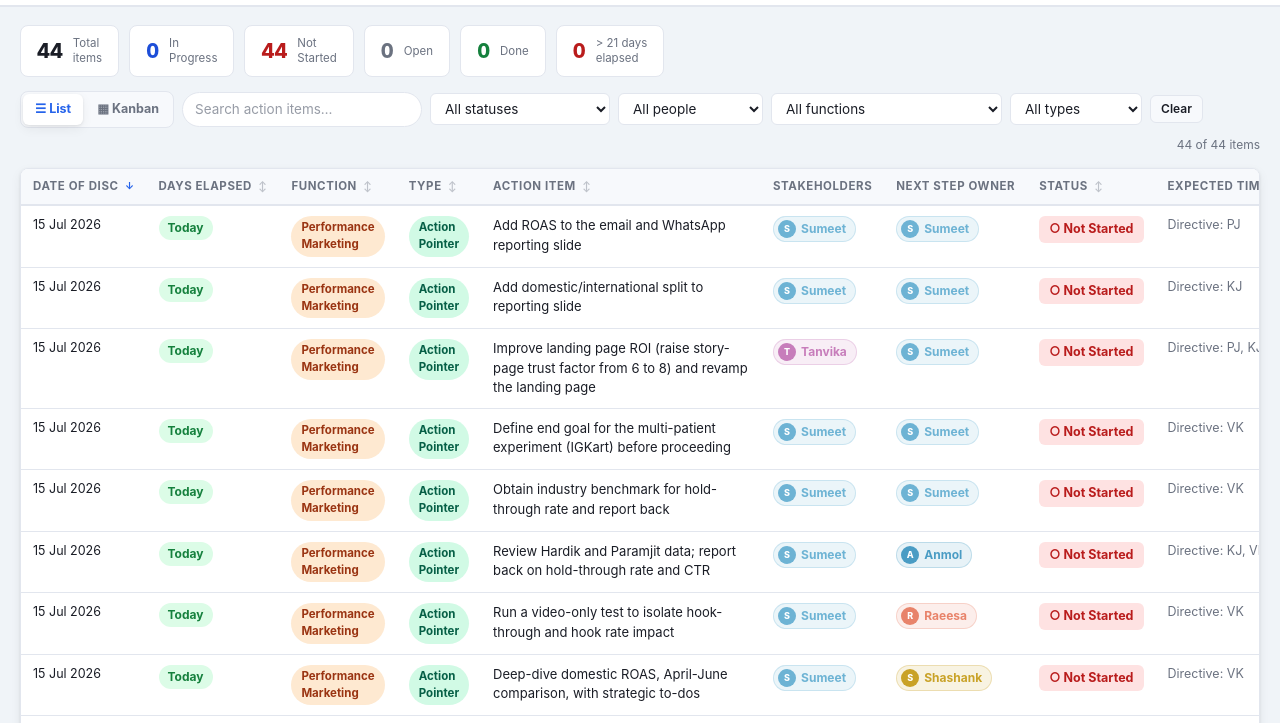
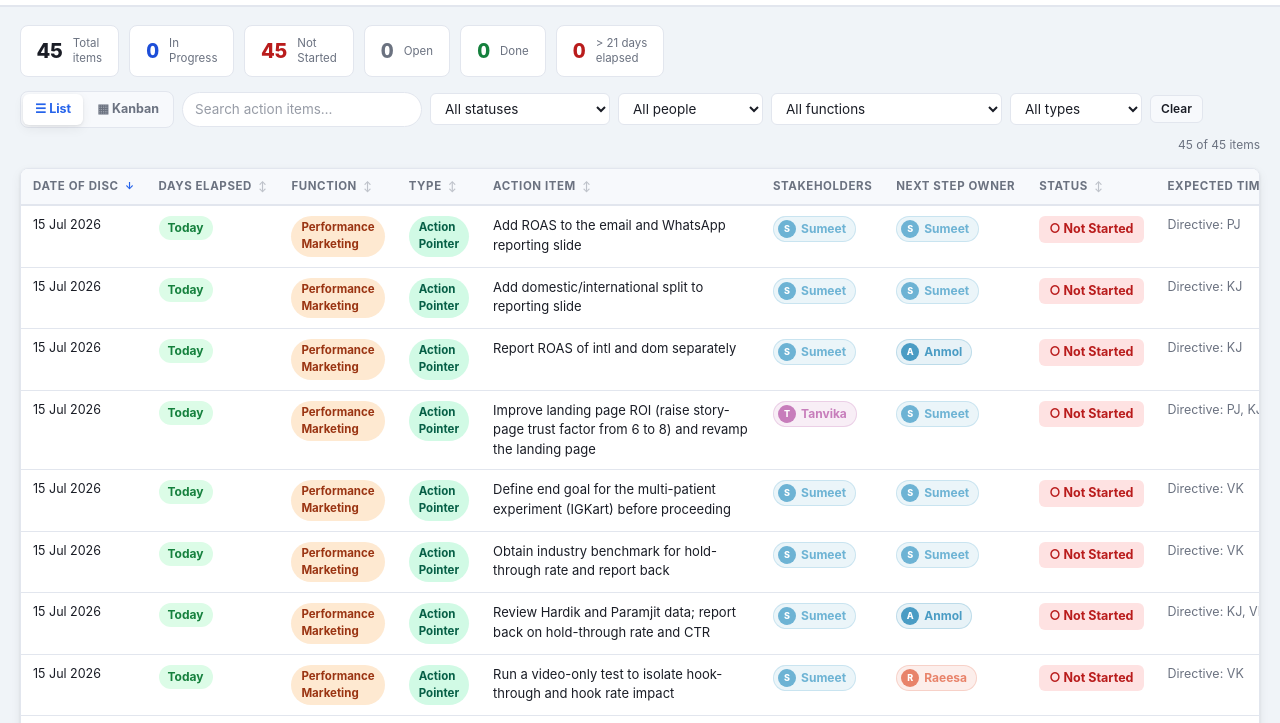
Before and after one commit to subsumeet-collab/action-tracker, a plain HTML site: page index.html in a window 1280 px wide. Shown: the part 47-770 px from the top of the page. Drawn offline with Linux system fonts and the light colour scheme.

Commit message:
Add ROAS intl/dom item; CC sumeet.tripathy@impactguru.com on follow-ups
Adds the missing "Report ROAS of intl and dom separately" action item
(directive: KJ, owner: Anmol). Also updates the follow-up mailto
builder to always CC sumeet.tripathy@impactguru.com so leadership
stays looped in on every follow-up thread.

Co-Authored-By: Claude Sonnet 5 <noreply@anthropic.com>

```diff
--- a/index.html
+++ b/index.html
@@ -410,6 +410,9 @@ function seed(){
     {id:'i2', dateOfDisc:T, function:'Performance Marketing', type:'Action Pointer',
      actionItem:'Add domestic/international split to reporting slide',
      stakeholders:['p6'], nextStep:['p6'], status:'Not Started', remarks:'Directive: KJ'},
+    {id:'i45', dateOfDisc:T, function:'Performance Marketing', type:'Action Pointer',
+     actionItem:'Report ROAS of intl and dom separately',
+     stakeholders:['p6'], nextStep:['p5'], status:'Not Started', remarks:'Directive: KJ'},
     {id:'i3', dateOfDisc:T, function:'Performance Marketing', type:'Action Pointer',
      actionItem:'Improve landing page ROI (raise story-page trust factor from 6 to 8) and revamp the landing page',
      stakeholders:['p15'], nextStep:['p6'], status:'Not Started', remarks:'Directive: PJ, KJ, VK'},
@@ -582,6 +585,8 @@ function statusBadge(s){
 }
 
 /* ─── Follow-up email ────────────────────────────────────────────── */
+const FOLLOWUP_CC = 'sumeet.tripathy@impactguru.com';
+
 function followUpMailto(r){
   const assigned = [...(r.stakeholders||[]), ...(r.nextStep||[])].map(id => personById(id)).filter(Boolean);
   const to = [...new Set(assigned.map(p => p.email).filter(Boolean))].join(',');
@@ -602,7 +607,7 @@ function followUpMailto(r){
     ``,
     `Thanks!`
   ].filter(x => x !== null).join('\n');
-  return `mailto:${to}?subject=${encodeURIComponent(subject)}&body=${encodeURIComponent(body)}`;
+  return `mailto:${to}?cc=${encodeURIComponent(FOLLOWUP_CC)}&subject=${encodeURIComponent(subject)}&body=${encodeURIComponent(body)}`;
 }
 
 function sendFollowUp(id){
```
